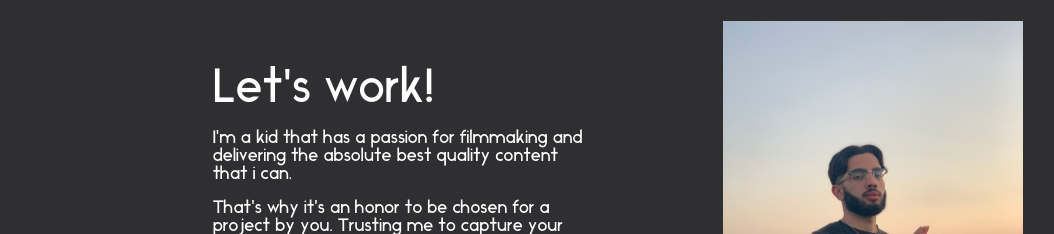
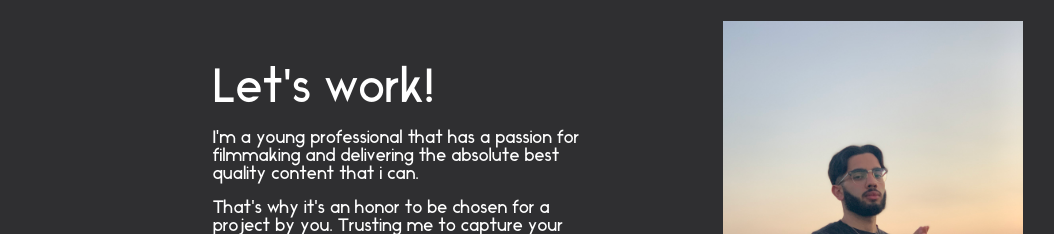
Before and after one commit to RafaelBackx/Auraz-portfolio, a Vue app: page / in a window 1280 px wide. Shown: the part 940-1174 px from the top of the page, without its empty margins (22-1076 px from the left). Built offline with nearby package versions, Linux system fonts and the light colour scheme; what vue-js-modal would draw is missing.

Commit message:
about me change 'kid' to 'young professional'

```diff
--- a/src/components/HomePage/aboutme.vue
+++ b/src/components/HomePage/aboutme.vue
@@ -4,7 +4,7 @@
             <h1 class="font-xxl">Let's work!</h1>
             <br>
             <p>
-                I'm a kid that has a passion for filmmaking and delivering the absolute best quality content that i can.
+                I'm a young professional that has a passion for filmmaking and delivering the absolute best quality content that i can.
             </p>
             <br>
             <p>
```
